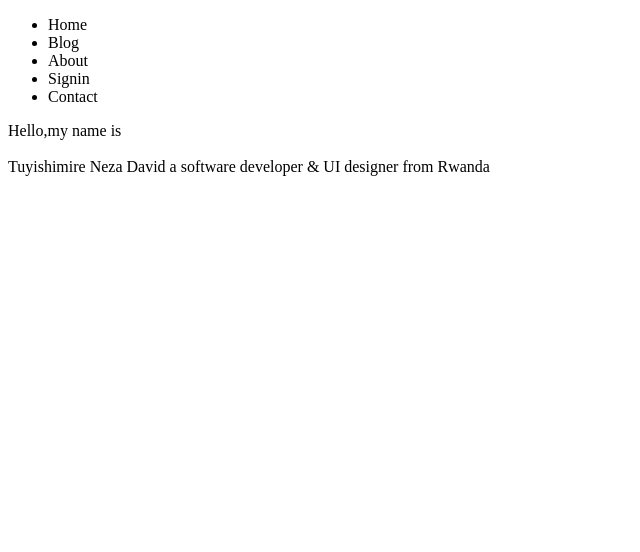
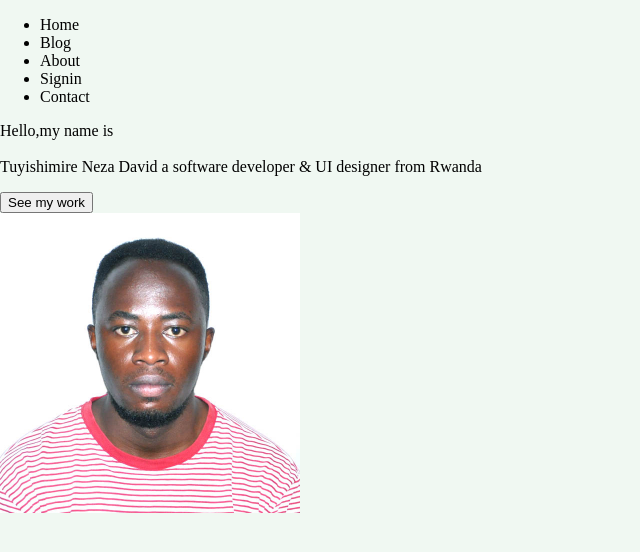
Before and after one commit to David-Neza/capstone-project-Tuyishimire-Neza-David, a plain HTML site: page index.html in a window 1280 px wide. Shown: the whole page, without its empty margins (0-640 px from the left). Drawn offline with Linux system fonts and the light colour scheme.

Commit message:
Added an index.css

```diff
--- /dev/null
+++ b/index.css
@@ -0,0 +1,4 @@
+body {
+  margin: 0;
+  background-color: rgba(120, 192, 145, 0.11);
+}
--- a/index.html
+++ b/index.html
@@ -4,6 +4,7 @@
     <meta charset="UTF-8">
     <meta http-equiv="X-UA-Compatible" content="IE=edge">
     <meta name="viewport" content="width=device-width, initial-scale=1.0">
+    <link rel="stylesheet" href="/index.css">
     <title>Home</title>
 </head>
 <body>
@@ -17,10 +18,18 @@
                 <li>Contact</li>
             </ul>
         </nav>
-        <p>Hello,my name is<br><br>
-        <span>Tuyishimire Neza David
-            a software developer & UI
-             designer from Rwanda</span></p>
+        <div class="contents">
+            <div class="description">
+                <p>Hello,my name is<br><br>
+                    <span>Tuyishimire Neza David
+                        a software developer & UI
+                         designer from Rwanda</span></p>
+                <button>See my work</button>
+            </div>
+            <div class="profile">
+                <img src="/Dav.png" width="300" height="300" border-radius="30px">
+            </div>
+        </div>
     </div>
 </body>
 </html>
```
Also changed, not shown: Dav.png (added), design2.jpg (added), design4.jpg (added), ls4.PNG (added), ls5.PNG (added).
